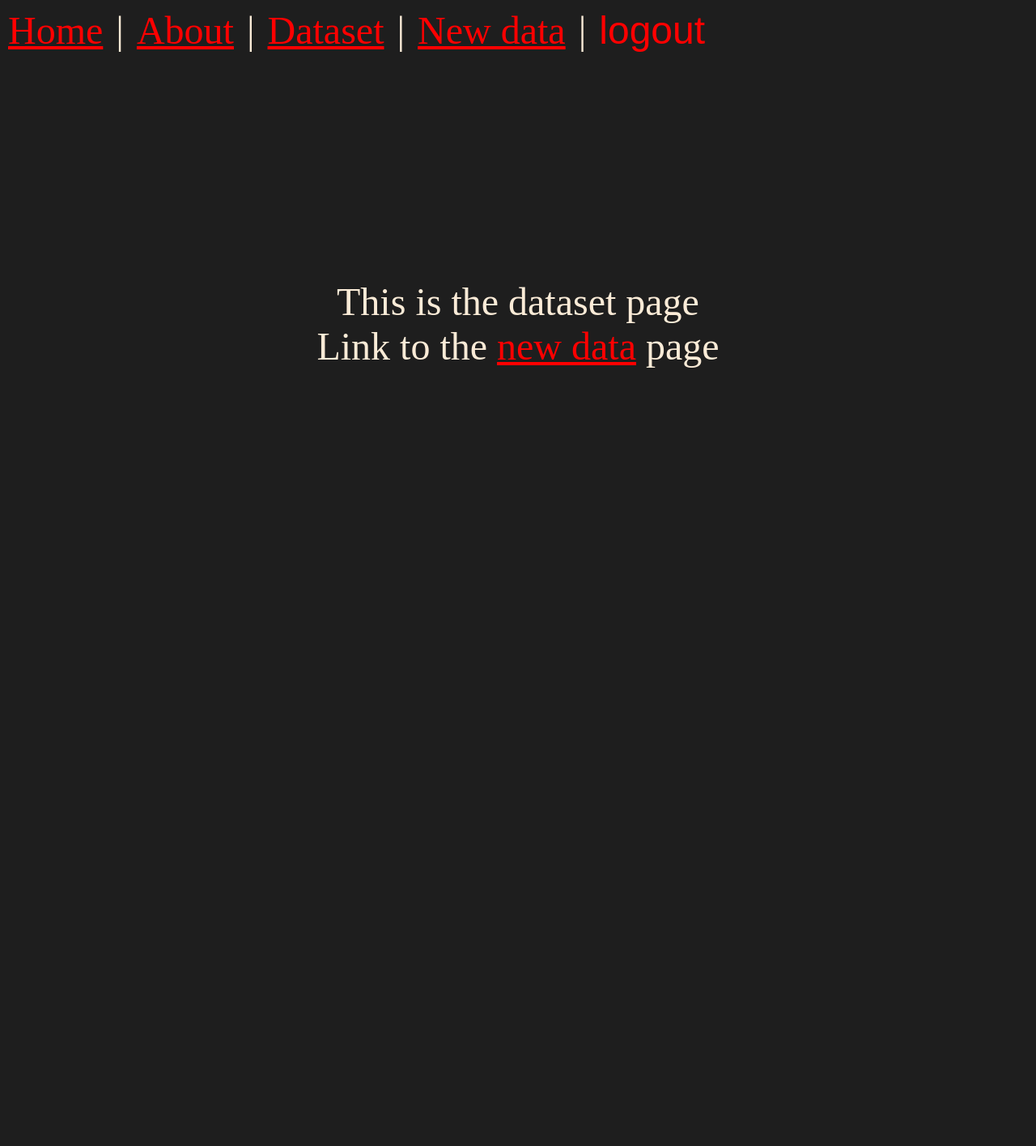
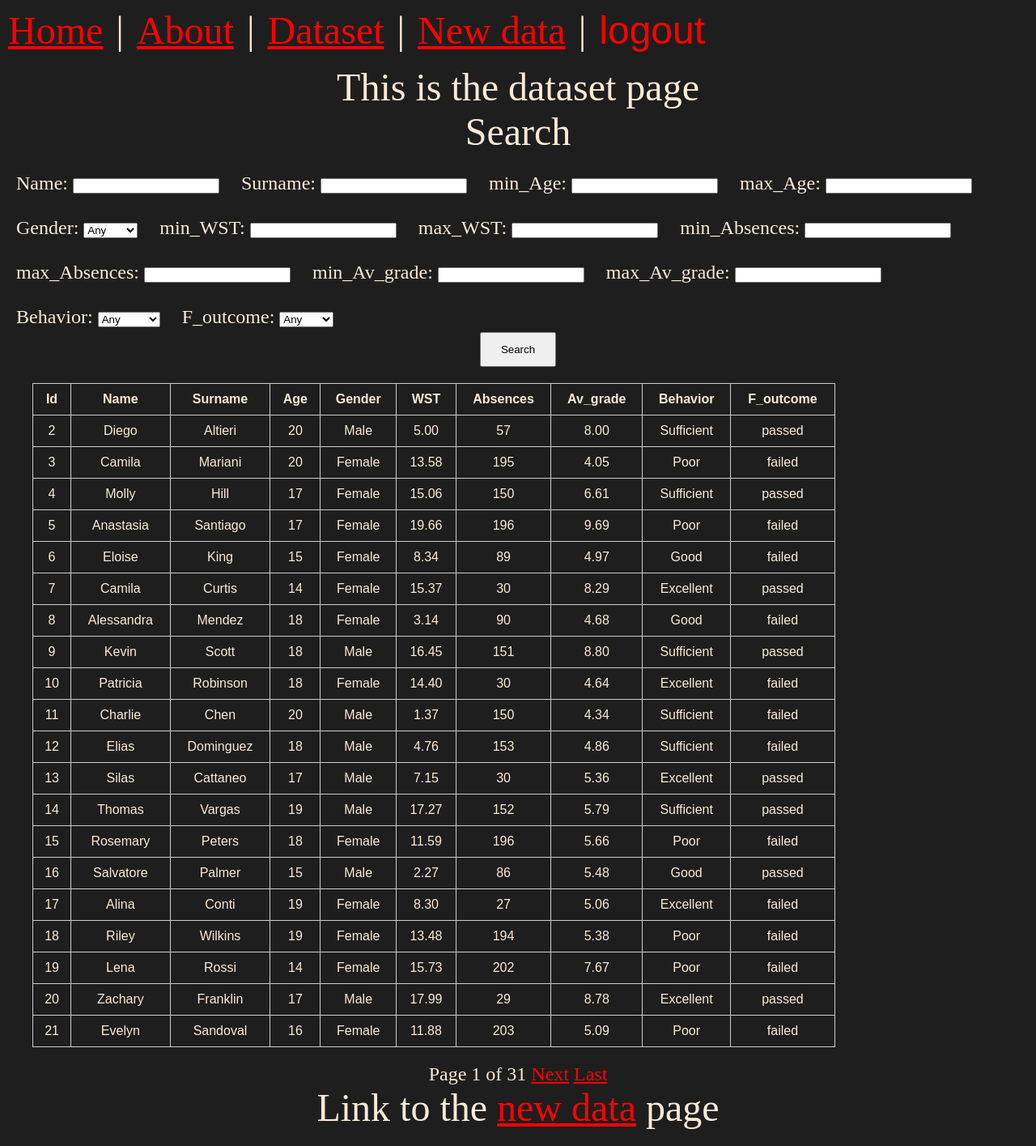
Before and after one commit to IlDraghio/dj_site, a Django app: page /dataset/dataset/ in a window 1280 px wide. Shown: the whole page at 81% size. Before the commit the page ends 454 px from the top, so only its background shows below. Run offline with Django 5.2, Linux system fonts and the light colour scheme; a user stored in the database is signed in; data comes from the database, SQL or seed files in the repository; both versions use the stored data as it was after the commit.

Commit message:
Added data table and search form for data visualization in the dataset page, data generation adjusted

```diff
--- a/project/dataset/forms.py
+++ b/project/dataset/forms.py
@@ -8,3 +8,24 @@ class Newdata_form(forms.ModelForm):
 
 class Massdata_form(forms.Form):
     n = forms.IntegerField(min_value=1, max_value=500, label="Number of entries to generate")
+
+class Searchdata_form(forms.Form):
+    name = forms.CharField(required=False, label='Name')
+    surname = forms.CharField(required=False, label='Surname')
+    min_age = forms.IntegerField(required=False, label='min_Age')
+    max_age = forms.IntegerField(required=False, label='max_Age')
+    gender = forms.ChoiceField(required=False, label='Gender',choices=[('','Any'),('Male', 'Male'), ('Female', 'Female')])
+    min_weekly_study_time = forms.FloatField(required=False, label='min_WST')
+    max_weekly_study_time = forms.FloatField(required=False, label='max_WST')
+    min_absences = forms.IntegerField(required=False, label='min_Absences')
+    max_absences = forms.IntegerField(required=False, label='max_Absences')
+    min_average_grade = forms.FloatField(required=False, label='min_Av_grade')
+    max_average_grade = forms.FloatField(required=False, label='max_Av_grade')
+    behavior = forms.ChoiceField(required=False, label='Behavior',choices=[('','Any'),
+                                                                            ('Excellent', 'Excellent'),
+                                                                            ('Good', 'Good'),
+                                                                            ('Sufficient', 'Sufficient'),
+                                                                            ('Poor', 'Poor')])
+    final_outcome =	forms.ChoiceField(required=False, label='F_outcome',choices=[('','Any'),
+                                                                                ('failed', 'Failed'),
+                                                                                ('passed', 'Passed')])
--- a/project/dataset/templates/dataset/dataset.html
+++ b/project/dataset/templates/dataset/dataset.html
@@ -1,5 +1,5 @@
 {% extends 'layout.html' %}
-
+{% load static %}
 
 {% block title %}
     %New data%
@@ -8,5 +8,8 @@
 
 {% block content %}
     <p> This is the dataset page </p>
+    <p style = text-size: 1.5rem > Search </p>
+    {% include 'partials/search_data.html' with form=search_data_form %}
+    {% include 'partials/table_data.html' %}
     <p>Link to the <a href="{% url 'new_data' %}">new data</a> page</p>
 {% endblock content %}
--- /dev/null
+++ b/project/dataset/templates/partials/search_data.html
@@ -0,0 +1,5 @@
+<form class = "search_form" method = "get">
+        {% csrf_token %}
+        {{ search_data_form.as_p }}
+        <button name = "search" style="display: block; margin-left: auto; margin-right: auto; margin-bottom: 20px; padding: 12px 24px; top-bottom 12px, left-right 24px;">Search</button>
+    </form>
--- /dev/null
+++ b/project/dataset/templates/partials/table_data.html
@@ -0,0 +1,51 @@
+<div class="data_container">
+    <table>
+        <thead>
+            <tr>
+                <th>Id</th>
+                <th>Name</th>
+                <th>Surname</th>
+                <th>Age</th>
+                <th>Gender</th>
+                <th>WST</th>
+                <th>Absences</th>
+                <th>Av_grade</th>
+                <th>Behavior</th>
+                <th>F_outcome</th>
+            </tr>
+        </thead>
+        <tbody>
+            {% for data in page_obj %}
+                <tr>{{ data.value|floatformat:2 }}
+                    <td>{{ data.id }}</td>
+                    <td>{{ data.name }}</td>
+                    <td>{{ data.surname }}</td>
+                    <td>{{ data.age }}</td>
+                    <td>{{ data.gender }}</td>
+                    <td>{{ data.weekly_study_time|floatformat:2 }}</td>
+                    <td>{{ data.absences }}</td>
+                    <td>{{ data.average_grade|floatformat:2 }}</td>
+                    <td>{{ data.behavior }}</td>
+                    <td>{{ data.final_outcome }}</td>
+                </tr>
+            {% empty %}
+                <tr>
+                    <td colspan="3">No data available.</td>
+                </tr>
+            {% endfor %}
+        </tbody>
+    </table>
+    </div>
+    <div style="text-align: center; margin-top: 20px;">
+    {% if page_obj.has_previous %}
+        <a href="?page=1{% if query_string %}&{{ query_string }}{% endif %}">First</a>
+        <a href="?page={{ page_obj.previous_page_number }}{% if query_string %}&{{ query_string }}{% endif %}">Previous</a>
+    {% endif %}
+
+    <span>Page {{ page_obj.number }} of {{ page_obj.paginator.num_pages }}</span>
+
+    {% if page_obj.has_next %}
+        <a href="?page={{ page_obj.next_page_number }}{% if query_string %}&{{ query_string }}{% endif %}">Next</a>
+        <a href="?page={{ page_obj.paginator.num_pages }}{% if query_string %}&{{ query_string }}{% endif %}">Last</a>
+    {% endif %}
+    </div>
--- a/project/dataset/utils.py
+++ b/project/dataset/utils.py
@@ -20,7 +20,7 @@ def absences_by_behavior(behavior): #generate number of absences using a gaussia
                 return x
     if behavior == 'Sufficient':
         while True:
-            x = random.gauss(150, 3)
+            x = random.gauss(120, 2)
             if 0 <= x <= 300:
                 return x
     if behavior == 'Poor':
@@ -29,30 +29,66 @@ def absences_by_behavior(behavior): #generate number of absences using a gaussia
             if 0 <= x <= 300:
                 return x
 
+def weekly_study_time_generator():
+    while True:
+        x = round(random.gauss(12,3), 2)
+        if 0 <= x <= 20:
+                return x
+
 def average_grade_by_weekly_study_time(weekly_study_time): #generate average_grade using a gaussian with a mu dependent by weekly_study_time
         while True:
             mu = int(weekly_study_time/2)  #normalyzing to 10 because max(weekly_study_time) is 20
-            x = random.gauss(mu, 2)
+            x = random.gauss(mu, 1)
             if 4 <= x <= 10:
                 return x
 
 def mass_data_generation(request,n):
     for _ in range(n):
         gender=random.choice(['Male', 'Female'])
-        weekly_study_time=round(random.uniform(0, 20), 2)
-        behavior = random.choice(['Excellent', 'Good', 'Sufficient', 'Poor'])
+        weekly_study_time=weekly_study_time_generator()
+        behavior = random.choices(population=['Excellent', 'Good', 'Sufficient', 'Poor'],
+                                    weights=[0.1, 0.4, 0.4, 0.1],
+                                    k=1)[0]
+        Data.objects.create(
+            user=request.user,
+            gender=gender,
+            name=name_by_gender(gender),
+            surname=random.choice(SURNAME),
+            age=random.randint(14, 20),
+            weekly_study_time=weekly_study_time,
+            absences=absences_by_behavior(behavior),
+            average_grade=average_grade_by_weekly_study_time(weekly_study_time),
+            behavior=behavior
+            )
 
-        Data.objects.create(
-        user=request.user,
-        gender=gender,
-        name=name_by_gender(gender),
-        surname=random.choice(SURNAME),
-        age=random.randint(14, 20),
-        weekly_study_time=weekly_study_time,
-        absences=absences_by_behavior(behavior),
-        average_grade=average_grade_by_weekly_study_time(weekly_study_time),
-        behavior=behavior
-    )
+def search_data(searchdata_form,data_list):
+    if searchdata_form.cleaned_data.get('name'):
+        data_list = data_list.filter(name__icontains=searchdata_form.cleaned_data['name'])
+    if searchdata_form.cleaned_data.get('surname'):
+        data_list = data_list.filter(surname__icontains=searchdata_form.cleaned_data['surname'])
+    if searchdata_form.cleaned_data.get('min_age') is not None:
+        data_list = data_list.filter(age__gte=searchdata_form.cleaned_data['min_age'])
+    if searchdata_form.cleaned_data.get('max_age') is not None:
+        data_list = data_list.filter(age__lte=searchdata_form.cleaned_data['max_age'])
+    if searchdata_form.cleaned_data.get('gender'):
+        data_list = data_list.filter(gender=searchdata_form.cleaned_data['gender'])
+    if searchdata_form.cleaned_data.get('min_weekly_study_time') is not None:
+        data_list = data_list.filter(weekly_study_time__gte=searchdata_form.cleaned_data['min_weekly_study_time'])
+    if searchdata_form.cleaned_data.get('max_weekly_study_time') is not None:
+        data_list = data_list.filter(weekly_study_time__lte=searchdata_form.cleaned_data['max_weekly_study_time'])
+    if searchdata_form.cleaned_data.get('min_absences') is not None:
+        data_list = data_list.filter(absences__gte=searchdata_form.cleaned_data['min_absences'])
+    if searchdata_form.cleaned_data.get('max_absences') is not None:
+        data_list = data_list.filter(absences__lte=searchdata_form.cleaned_data['max_absences'])
+    if searchdata_form.cleaned_data.get('min_average_grade') is not None:
+        data_list = data_list.filter(average_grade__gte=searchdata_form.cleaned_data['min_average_grade'])
+    if searchdata_form.cleaned_data.get('max_average_grade') is not None:
+        data_list = data_list.filter(average_grade__lte=searchdata_form.cleaned_data['max_average_grade'])
+    if searchdata_form.cleaned_data.get('behavior'):
+        data_list = data_list.filter(behavior=searchdata_form.cleaned_data['behavior'])
+    if searchdata_form.cleaned_data.get('final_outcome'):
+        data_list = data_list.filter(final_outcome=searchdata_form.cleaned_data['final_outcome'])
+    return data_list
 
 MALE_NAME = [
     'Luca', 'Marco', 'Andrea', 'Matteo', 'Francesco', 'Giovanni', 'Alessandro', 'Davide', 'Simone', 'Gabriele',
--- a/project/dataset/views.py
+++ b/project/dataset/views.py
@@ -1,12 +1,30 @@
 from django.shortcuts import render,redirect
 from django.contrib import messages
+from django.core.paginator import Paginator
+from urllib.parse import urlencode
 from django.contrib.auth.decorators import login_required
 from .forms import *
-from .utils import mass_data_generation
+from .utils import mass_data_generation,search_data
 
 @login_required(login_url="login")
 def dataset_view(request):
-    return render(request,'dataset/dataset.html')
+    current_user = request.user
+    search_data_form = Searchdata_form(request.GET or None)
+    data_list = Data.objects.filter(user=current_user)
+    if search_data_form.is_valid():
+        data_list = search_data(search_data_form,data_list)
+    paginator = Paginator(data_list, 20)
+    page_number = request.GET.get('page')
+    page_obj = paginator.get_page(page_number)
+    query_params = request.GET.copy()
+    if 'page' in query_params:
+        del query_params['page']
+    query_string = query_params.urlencode()
+    return render(request, 'dataset/dataset.html', {
+                                                    'search_data_form': search_data_form,
+                                                    'page_obj': page_obj,
+                                                    'query_string': query_string,}
+                )
 
 @login_required(login_url="login")
 def newdata_view(request):
--- a/project/static/css/style.css
+++ b/project/static/css/style.css
@@ -13,6 +13,12 @@ body {
     color: antiquewhite;
 }
 
+main {
+    justify-self: start;
+    padding: 20px;
+    margin-top: 60px;
+}
+
 h1,
 p {
     text-align: center;
@@ -22,6 +28,9 @@ a {
     color: red;
 }
 
+div {
+    font-size: 1.5rem;
+}
 
 nav {
     position: absolute;
@@ -55,3 +64,34 @@ nav .nav-button {
 .errorlist li::marker{
     content: "!";
 }
+
+.data_container {
+    text-align: left;
+    margin-left: 0 !important;
+    justify-self: start;
+    width: 100%;
+}
+
+table {
+    width: 80%;
+    margin-left: 20px;
+    border-collapse: collapse;
+    font-family: Arial, sans-serif;
+    font-size: 1rem;
+}
+
+table th, table td {
+    border: 1px solid #ccc;
+    padding: 10px;
+    text-align: center;
+}
+
+table th {
+    font-weight: bold;
+}
+
+.search_form p {
+    font-size: 1.5rem;
+    display: inline-block;
+    margin-right: 15px;
+}
```
Also changed, not shown: project/db.sqlite3.
